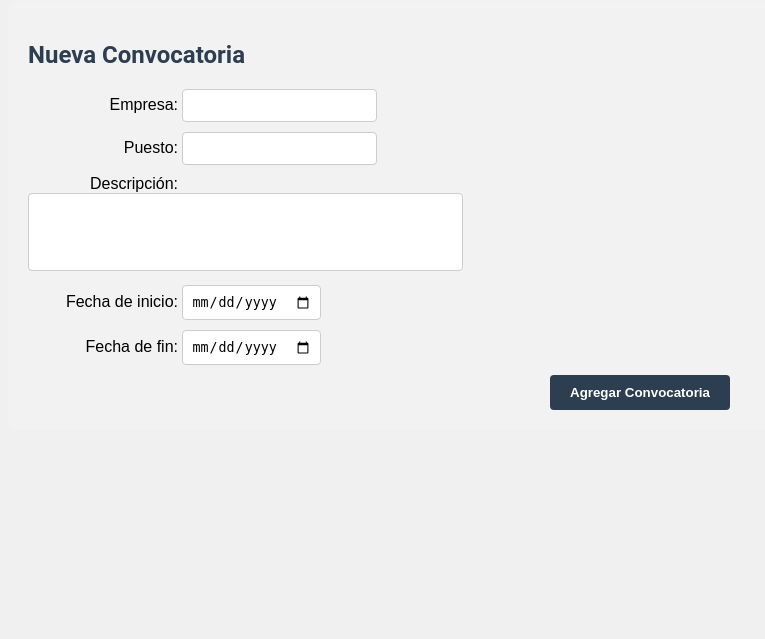
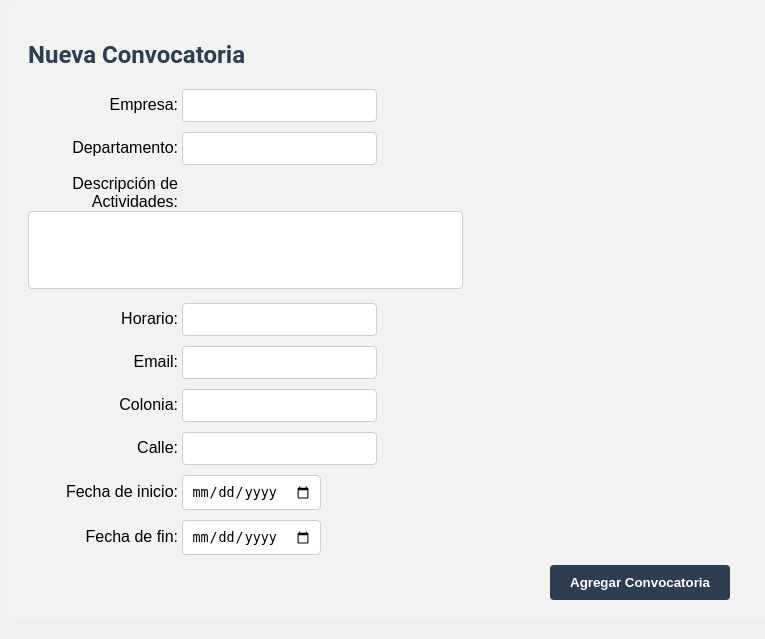
Before and after one commit to AngelDavidLA03/ProyectoFinal, a PHP site: page /convocatoria.php in a window 1280 px wide. Shown: the part 97-736 px from the top of the page, without its empty margins (0-765 px from the left). Run offline with PHP 8.4, Linux system fonts and the light colour scheme.

Commit message:
actualizar "agregar nueva convocatoria"

```diff
--- a/convocatoria.php
+++ b/convocatoria.php
@@ -25,11 +25,23 @@
 			<label for="empresa">Empresa:</label>
 			<input type="text" id="empresa" name="empresa"><br>
 
-			<label for="puesto">Puesto:</label>
+			<label for="puesto">Departamento:</label>
 			<input type="text" id="puesto" name="puesto"><br>
 
-			<label for="descripcion">Descripción:</label><br>
+			<label for="descripcion">Descripción de Actividades:</label><br>
 			<textarea id="descripcion" name="descripcion" rows="4" cols="50"></textarea><br>
+
+			<label for="horario">Horario:</label>
+			<input type="text" id="horario" name="horario"><br>
+
+			<label for="email">Email:</label>
+			<input type="text" id="email" name="email"><br>
+
+			<label for="colonia">Colonia:</label>
+			<input type="text" id="colonia" name="colonia"><br>
+
+			<label for="calle">Calle:</label>
+			<input type="text" id="calle" name="calle"><br>
 
 			<label for="fecha_inicio">Fecha de inicio:</label>
 			<input type="date" id="fecha_inicio" name="fecha_inicio"><br>
```
